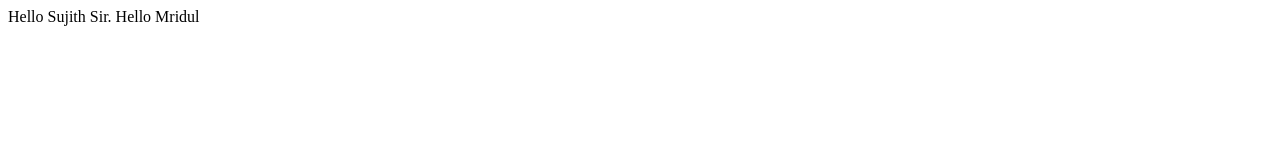
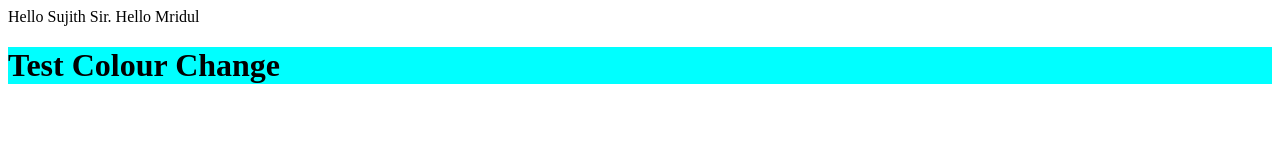
Before and after one commit to d4rkr0n1n/skg-test, a plain HTML site: page index.html in a window 1280 px wide. Drawn offline with Linux system fonts and the light colour scheme.

Commit message:
Add header with cyan background color

```diff
--- a/index.html
+++ b/index.html
@@ -1,2 +1,3 @@
 Hello Sujith Sir.
 Hello Mridul
+<h1 style="background-color:cyan;">Test Colour Change</h1>
```
